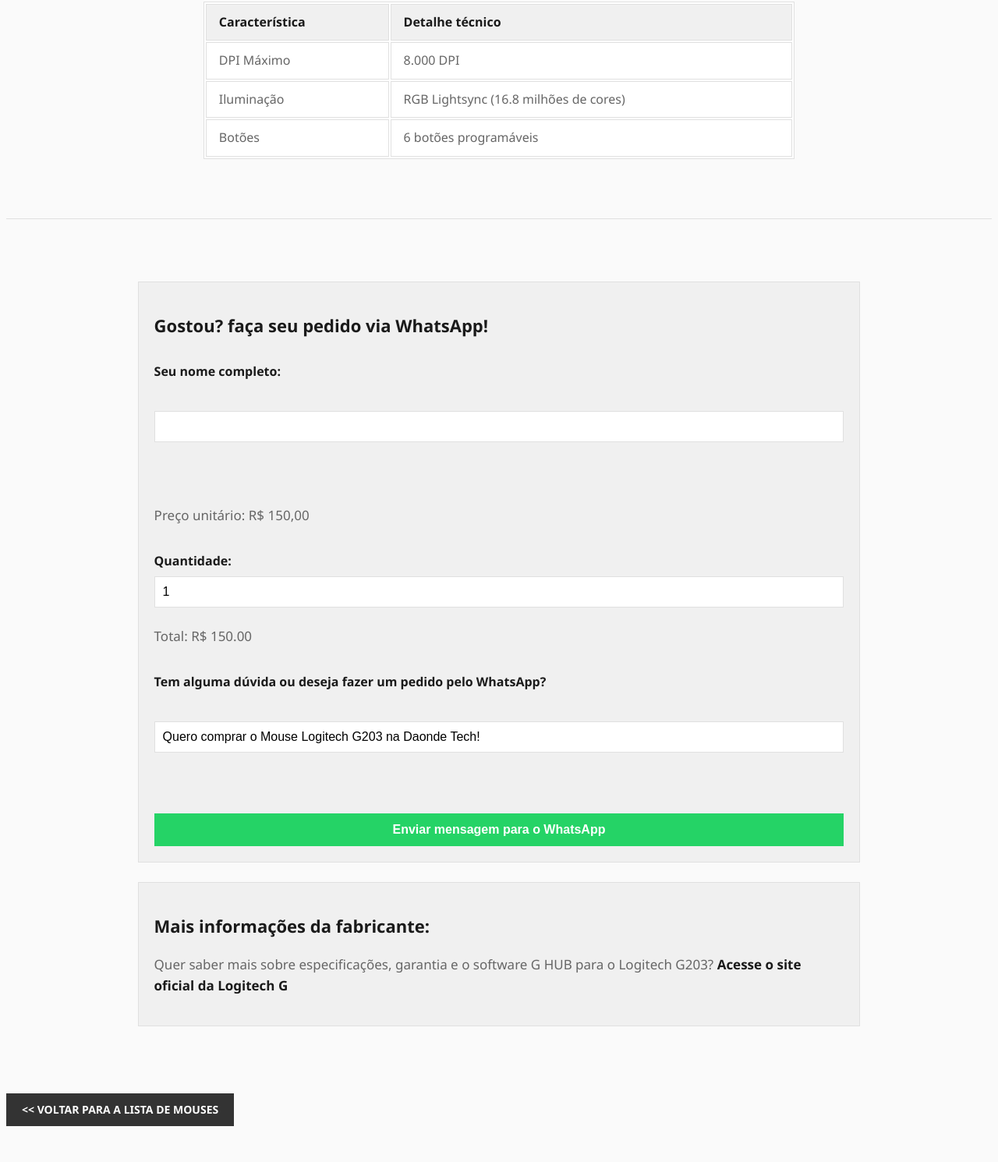
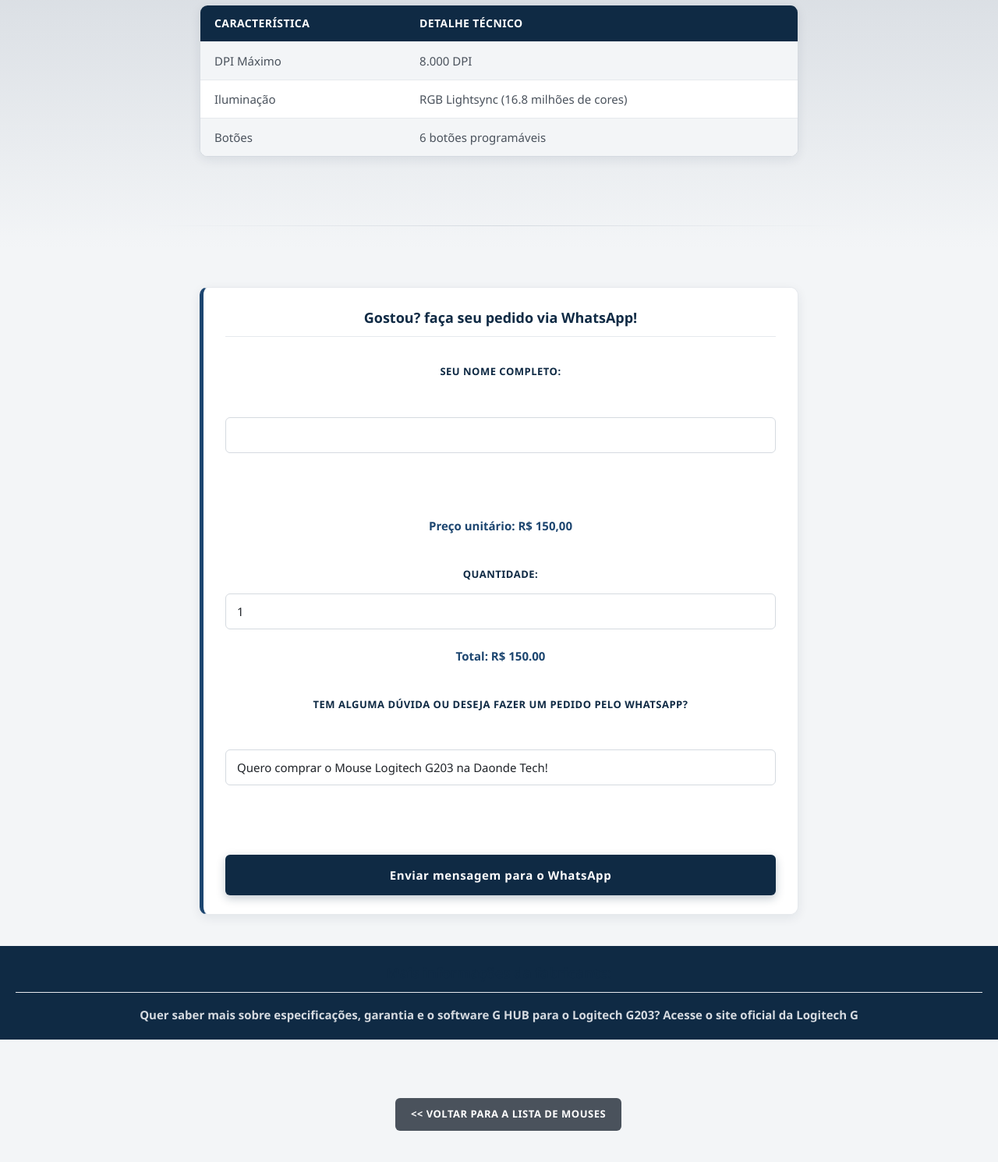
Before and after one commit to Paulo-Fidelis/projeto_final_web, a plain HTML site: page produto-mouse.html in a window 1280 px wide. Shown: the part 82-1572 px from the top of the page at 78% size. Drawn offline with Linux system fonts and the light colour scheme.

Commit message:
ajustes visuais e cores dos botões

```diff
--- a/style.css
+++ b/style.css
@@ -1,259 +1,408 @@
+:root {
+    --azul-escuro: #0f2a44;
+    --azul-medio: #1d4670;
+    --azul-claro: #3b6f9e;
+    --cinza-900: #1f2328;
+    --cinza-700: #4a525c;
+    --cinza-500: #7b8590;
+    --cinza-300: #d5dae0;
+    --cinza-200: #e6e9ed;
+    --cinza-100: #f3f5f7;
+    --branco: #ffffff;
+    --sombra: 0 4px 14px rgba(15, 42, 68, 0.08);
+    --raio: 10px;
+}
 
+* {
+    box-sizing: border-box;
+}
 
 body {
     font-family: 'Segoe UI', Arial, sans-serif;
-    background-color: #fafafa;
-    color: #1a1a1a;
+    background: linear-gradient(180deg, #d5dae0 0px, #f3f5f7 400px) no-repeat, var(--cinza-100);
+    color: var(--cinza-900);
     line-height: 1.6;
-}
-
-
-header {
-    background-color: #f0f0f0;
-    border-style: solid;
-    border-width: 0px 0px 2px 0px;
-    border-color: #e0e0e0;
-    padding: 40px 20px;
+    margin: 0;
+    padding-bottom: 40px;
     text-align: center;
 }
 
-header p {
-    color: #666666;
+header {
+    background:
+        linear-gradient(135deg, rgba(15, 42, 68, 0.92) 0%, rgba(29, 70, 112, 0.85) 60%, rgba(59, 111, 158, 0.6) 100%),
+        radial-gradient(circle at 85% 20%, rgba(255, 255, 255, 0.12) 0%, transparent 45%),
+        repeating-linear-gradient(45deg, rgba(255, 255, 255, 0.03) 0 2px, transparent 2px 12px),
+        var(--azul-escuro);
+    color: var(--branco);
+    padding: 50px 20px;
+    border-bottom: 4px solid var(--azul-claro);
+    box-shadow: var(--sombra);
 }
 
-
-mark {
-    background-color:#f0f0f0;
-    color: #1a1a1a;
-    padding: 2px 8px;
+header p {
+    color: var(--cinza-300);
 }
 
-
 h1 {
-    font-size: 28px;
-    font-weight: bold;
-    color: #1a1a1a;
+    font-size: 30px;
+    font-weight: 700;
+    color: var(--azul-escuro);
+    margin-bottom: 12px;
+    letter-spacing: -0.3px;
 }
 
 h2 {
     font-size: 22px;
-    font-weight: bold;
-    color: #1a1a1a;
+    font-weight: 700;
+    color: var(--azul-medio);
+    margin: 0 0 12px;
+    padding-bottom: 8px;
+    border-bottom: 2px solid var(--cinza-200);
 }
 
-
-div {
-    width: 70%;
-    margin-top: 25px;
-    margin-bottom: 25px;
-    margin-left: auto;
-    margin-right: auto;
-    padding: 20px;
-    background-color: #f0f0f0;
-    border-style: solid;
-    border-width: 1px;
-    border-color: #e0e0e0;
+h3 {
+    font-size: 18px;
+    color: var(--cinza-700);
 }
 
 p {
-    color: #666666;
-    font-size: 17px;
+    color: var(--cinza-700);
+    font-size: 16px;
+    margin: 10px 0;
 }
 
+mark {
+    background-color: var(--azul-claro);
+    color: var(--branco);
+    padding: 2px 8px;
+    border-radius: 4px;
+}
 
 .centralizado {
     text-align: center;
 }
 
+div {
+    width: 60%;
+    margin: 20px auto;
+    padding: 24px 28px;
+    background-color: var(--branco);
+    border: 1px solid var(--cinza-200);
+    border-left: 5px solid var(--azul-medio);
+    border-radius: var(--raio);
+    box-shadow: var(--sombra);
+    text-align: center;
+}
+
+div div {
+    border: none;
+    box-shadow: none;
+    padding: 0;
+    margin: 12px auto;
+    width: 100%;
+}
 
 ul, ol {
     padding-left: 24px;
+    color: var(--cinza-700);
 }
 
 li {
     margin-bottom: 8px;
 }
 
-
 ul {
     display: flex;
     flex-direction: row;
     justify-content: center;
+    flex-wrap: wrap;
     gap: 14px;
     padding-left: 0;
+    list-style: none;
 }
 
 ul li {
     margin-bottom: 0;
-    background-color: #1a1a1a;
-    border-style: solid;
-    border-width: 1px;
-    border-color: #333333;
+    background-color: var(--azul-escuro);
+    border-radius: 6px;
+    transition: transform 0.2s ease, background-color 0.2s ease;
+}
+
+ul li:hover {
+    transform: translateY(-2px);
+    background-color: var(--azul-medio);
 }
 
 ul li a {
     display: block;
-    padding: 8px 16px;
+    padding: 10px 18px;
     text-decoration: none;
-    font-weight: bold;
+    font-weight: 700;
     font-size: 12px;
-    text-align: center;
     text-transform: uppercase;
-    letter-spacing: 0.5px;
+    letter-spacing: 0.6px;
+    color: var(--branco);
 }
 
-
-ul li a:link,
-ul li a:visited {
-    color: #ffffff;
-}
-
-ul li a:hover {
-    background-color: #333333;
-    color: #ffffff;
+a:link {
+    color: var(--azul-medio);
     text-decoration: none;
-}
-
-
-a:link {
-    color: #1a1a1a;
-    text-decoration: none;
-    font-weight: bold;
+    font-weight: 600;
+    border-bottom: 1px solid transparent;
+    transition: border-color 0.2s ease, color 0.2s ease;
 }
 
 a:visited {
-    color: #333333;
+    color: var(--azul-escuro);
 }
 
 a:hover {
-    text-decoration: underline;
+    color: var(--azul-escuro);
+    border-bottom-color: var(--azul-escuro);
 }
 
 a:active {
-    color: #666666;
+    color: var(--cinza-500);
+}
+
+div > a,
+body > a {
+    display: inline-block;
+    padding: 12px 24px;
+    background-color: var(--azul-escuro);
+    color: var(--branco);
+    border-radius: 6px;
+    text-decoration: none;
+    font-weight: 700;
+    font-size: 13px;
+    text-transform: uppercase;
+    letter-spacing: 0.5px;
+    border-bottom: none;
+    transition: background-color 0.2s ease, transform 0.2s ease;
+}
+
+div > a {
+    margin-top: 12px;
 }
 
 body > a {
-    display: inline-block;
-    margin-top: 10px;
-    margin-bottom: 30px;
+    margin: 24px 0 0 24px;
     padding: 10px 20px;
-    background-color: #333333;
-    text-decoration: none;
-    font-weight: bold;
-    font-size: 14px;
+    background-color: var(--cinza-700);
 }
 
-body > a:link,
-body > a:visited {
-    color: #ffffff;
+div > a:hover,
+body > a:hover {
+    background-color: var(--azul-medio);
+    color: var(--branco);
+    transform: translateY(-2px);
 }
 
 body > a:hover {
-    background-color: #1a1a1a;
-    color: #ffffff;
-}
-
-div > a {
-    display: inline-block;
-    margin-top: 10px;
-    padding: 12px 22px;
-    background-color: #1a1a1a;
-    text-decoration: none;
-    font-weight: bold;
-    font-size: 14px;
-}
-
-div > a:link,
-div > a:visited {
-    color: #ffffff;
-}
-
-div > a:hover {
-    background-color: #333333;
-    color: #ffffff;
+    background-color: var(--azul-escuro);
 }
 
 img {
+    display: block;
+    margin: 14px auto;
     width: 380px;
     max-width: 100%;
     height: auto;
+    border-radius: 8px;
+    border: 1px solid var(--cinza-300);
+    box-shadow: 0 6px 18px rgba(15, 42, 68, 0.15);
+    transition: transform 0.3s ease;
 }
 
-
-.centralizado img {
-    width: 400px;
-    max-width: 100%;
+img:hover {
+    transform: scale(1.02);
 }
-
 
 table {
     width: 60%;
-    margin-top: 20px;
-    margin-bottom: 20px;
-    margin-left: auto;
-    margin-right: auto;
-    background-color: #ffffff;
-    border-style: solid;
-    border-width: 1px;
-    border-color: #e0e0e0;
+    margin: 10px auto 30px;
+    border-collapse: separate;
+    border-spacing: 0;
+    background-color: var(--branco);
+    border: 1px solid var(--cinza-300);
+    border-radius: var(--raio);
+    overflow: hidden;
+    box-shadow: var(--sombra);
 }
 
 th, td {
-    padding: 10px 16px;
+    padding: 12px 18px;
     text-align: left;
-    border-style: solid;
-    border-width: 1px;
-    border-color: #e0e0e0;
+    border-bottom: 1px solid var(--cinza-200);
 }
 
 th {
-    background-color: #f0f0f0;
-    color: #1a1a1a;
-    font-weight: bold;
+    background-color: var(--azul-escuro);
+    color: var(--branco);
+    font-weight: 700;
+    font-size: 14px;
+    text-transform: uppercase;
+    letter-spacing: 0.4px;
 }
 
 td {
-    color: #666666;
+    color: var(--cinza-700);
+    font-size: 15px;
 }
 
+tr:nth-child(even) td {
+    background-color: var(--cinza-100);
+}
+
+tr:last-child td {
+    border-bottom: none;
+}
 
 form {
     display: flex;
     flex-direction: column;
-    gap: 6px;
+    gap: 8px;
 }
 
 label {
-    font-weight: bold;
-    color: #1a1a1a;
-    margin-top: 10px;
+    display: block;
+    font-weight: 700;
+    font-size: 13px;
+    color: var(--azul-escuro);
+    text-transform: uppercase;
+    letter-spacing: 0.5px;
+    margin-top: 18px;
+    margin-bottom: 6px;
 }
 
 input {
-    padding: 10px;
-    border-style: solid;
-    border-width: 1px;
-    border-color: #e0e0e0;
-    font-size: 16px;
+    width: 100%;
+    padding: 12px 14px;
+    border: 1px solid var(--cinza-300);
+    border-radius: 6px;
+    font-size: 15px;
+    font-family: inherit;
+    background-color: var(--branco);
+    color: var(--cinza-900);
+    transition: border-color 0.2s ease, box-shadow 0.2s ease;
 }
 
+input:focus {
+    outline: none;
+    border-color: var(--azul-claro);
+    box-shadow: 0 0 0 3px rgba(59, 111, 158, 0.2);
+}
 
 button {
-    margin-top: 14px;
-    padding: 12px 24px;
-    background-color: #25D366;
-    color: #ffffff;
-    border-style: none;
-    font-size: 16px;
-    font-weight: bold;
+    margin-top: 18px;
+    padding: 14px 24px;
+    background-color: var(--azul-escuro);
+    color: var(--branco);
+    border: none;
+    border-radius: 6px;
+    font-size: 15px;
+    font-weight: 700;
+    font-family: inherit;
+    letter-spacing: 0.6px;
+    cursor: pointer;
+    transition: background-color 0.2s ease, transform 0.2s ease;
 }
 
+form button {
+    width: 100%;
+    margin-top: 22px;
+    padding: 16px;
+    box-shadow: 0 4px 12px rgba(15, 42, 68, 0.25);
+}
+
+button:hover {
+    background-color: var(--azul-medio);
+    transform: translateY(-2px);
+}
+
+button:active {
+    transform: translateY(0);
+}
 
 hr {
-    border-style: solid;
-    border-width: 1px 0px 0px 0px;
-    border-color: #e0e0e0;
-    margin-top: 30px;
-    margin-bottom: 30px;
+    border: none;
+    height: 1px;
+    background: linear-gradient(to right, transparent, var(--cinza-300), transparent);
+    margin: 32px auto;
+    width: 70%;
 }
+
+body > h1,
+body > h2,
+body > h3 {
+    max-width: 70%;
+    margin: 30px auto 10px;
+}
+
+body > div h2,
+body > div h3 {
+    font-size: 18px;
+    color: var(--azul-escuro);
+    padding-bottom: 10px;
+    margin-bottom: 16px;
+    border-bottom: 1px solid var(--cinza-200);
+}
+
+body > div p {
+    font-size: 15px;
+    margin: 14px 0;
+}
+
+body > div p:nth-of-type(1),
+body > div p:nth-of-type(2) {
+    font-weight: 600;
+    color: var(--azul-medio);
+}
+
+body > div:last-of-type {
+    width: 100%;
+    margin: 40px 0 0;
+    padding: 20px;
+    background-color: var(--azul-escuro);
+    border: none;
+    border-radius: 0;
+    box-shadow: none;
+}
+
+body > div:last-of-type p {
+    color: var(--cinza-300);
+    margin: 0;
+}
+
+footer {
+    background-color: var(--azul-escuro);
+    color: var(--cinza-300);
+    text-align: center;
+    padding: 20px;
+    margin-top: 40px;
+}
+
+footer p {
+    color: var(--cinza-300);
+    margin: 0;
+}
+
+ul li a:link,
+ul li a:visited,
+ul li a:hover,
+ul li a:active,
+div > a:link,
+div > a:visited,
+div > a:hover,
+div > a:active,
+body > a:link,
+body > a:visited,
+body > a:hover,
+body > a:active {
+    color: var(--branco);
+}
+
+body > div:last-of-type a:link,
+body > div:last-of-type a:visited {
+    color: var(--cinza-300);
+}
```
